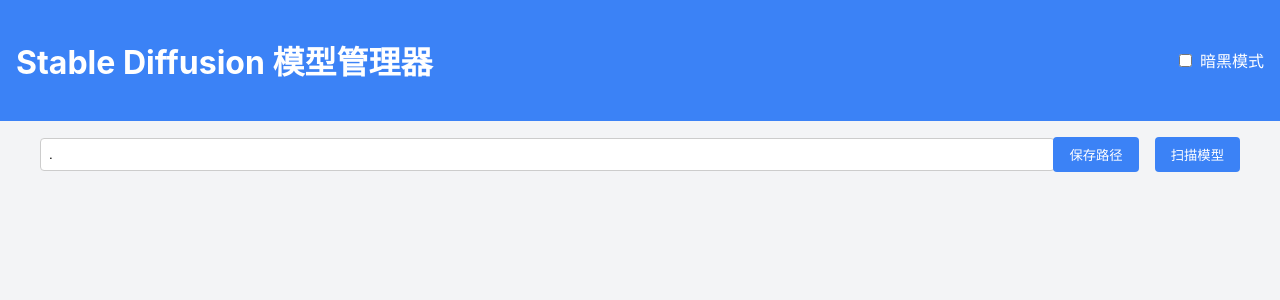
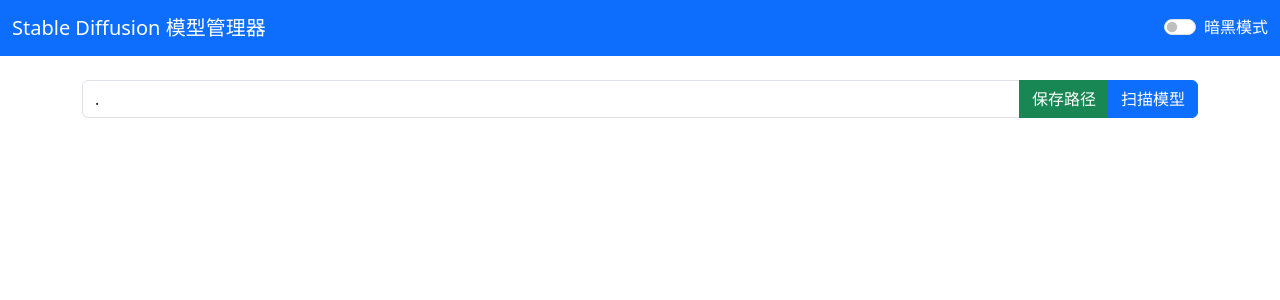
Before and after one commit to c1921/SD-Models-Manager, a FastAPI app: page / in a window 1280 px wide. Shown: the top 300 px of the page. Run offline with FastAPI, Linux system fonts and the light colour scheme; data that the repository does not hold is empty.

Commit message:
样式：修改

```diff
--- a/model_manager.py
+++ b/model_manager.py
@@ -145,8 +145,7 @@ class ModelManager:
                 "type": "未知",
                 "preview_url": None,
                 "description": "未找到模型信息",
-                "download_count": 0,
-                "rating": 0,
+                "baseModel": "未知",
             }
 
         info = model_info.get("info", {})
@@ -160,8 +159,7 @@ class ModelManager:
             "name": model_data.get("name", Path(model_path).name),
             "type": model_data.get("type", "未知"),
             "preview_url": local_preview or preview_url,  # 优先使用本地路径
-            "download_count": model_data.get("downloadCount", 0),
-            "rating": model_data.get("rating", 0),
+            "baseModel": info.get("baseModel", "未知"),
             "url": f"https://civitai.com/models/{info['modelId']}?modelVersionId={info['id']}"
         }
 
--- a/templates/index.html
+++ b/templates/index.html
@@ -4,140 +4,70 @@
     <meta charset="UTF-8">
     <meta name="viewport" content="width=device-width, initial-scale=1.0">
     <title>Stable Diffusion 模型管理器</title>
+    <link href="https://cdn.jsdelivr.net/npm/bootstrap@5.3.3/dist/css/bootstrap.min.css" rel="stylesheet"
+        integrity="sha384-QWTKZyjpPEjISv5WaRU9OFeRpok6YctnYmDr5pNlyT2bRjXh0JMhjY6hW+ALEwIH" crossorigin="anonymous">
+    <script src="https://cdn.jsdelivr.net/npm/bootstrap@5.3.3/dist/js/bootstrap.bundle.min.js"
+        integrity="sha384-YvpcrYf0tY3lHB60NNkmXc5s9fDVZLESaAA55NDzOxhy9GkcIdslK1eN7N6jIeHz"
+        crossorigin="anonymous"></script>
     <style>
-        :root {
-            --primary-color: #3b82f6;
-            --background-color: #f3f4f6;
-            --card-background: #ffffff;
-            --text-color: #1f2937;
+        .card-img-container {
+            position: relative;
+            aspect-ratio: 3/4;
+            overflow: hidden;
+            display: flex;
+            align-items: center;
+            justify-content: center;
         }
-
-        body.dark-mode {
-            --background-color: #1f2937;
-            --card-background: #374151;
-            --text-color: #f3f4f6;
-        }
-
-        body {
-            margin: 0;
-            padding: 0;
-            font-family: -apple-system, BlinkMacSystemFont, "Segoe UI", Roboto, "Helvetica Neue", Arial, sans-serif;
-            background-color: var(--background-color);
-            color: var(--text-color);
-        }
-
-        .header {
-            background-color: var(--primary-color);
-            color: white;
-            padding: 1rem;
-            display: flex;
-            justify-content: space-between;
-            align-items: center;
-        }
-
-        .container {
-            max-width: 1200px;
-            margin: 0 auto;
-            padding: 1rem;
-        }
-
-        .controls {
-            margin-bottom: 2rem;
-            display: flex;
-            gap: 1rem;
-            align-items: center;
-            flex-wrap: wrap;
-        }
-
-        .input-group {
-            flex: 1;
-            min-width: 300px;
-        }
-
-        input[type="text"] {
+        .card-img-container img {
             width: 100%;
-            padding: 0.5rem;
-            border: 1px solid #ccc;
-            border-radius: 4px;
-        }
-
-        button {
-            padding: 0.5rem 1rem;
-            border: none;
-            border-radius: 4px;
-            background-color: var(--primary-color);
-            color: white;
-            cursor: pointer;
-        }
-
-        button:disabled {
-            background-color: #ccc;
-            cursor: not-allowed;
-        }
-
-        .model-grid {
-            display: grid;
-            grid-template-columns: repeat(auto-fill, minmax(300px, 1fr));
-            gap: 1rem;
-        }
-
-        .model-card {
-            background-color: var(--card-background);
-            border-radius: 8px;
-            overflow: hidden;
-            box-shadow: 0 2px 4px rgba(0,0,0,0.1);
-        }
-
-        .model-image {
-            width: 100%;
-            height: 200px;
+            height: 100%;
             object-fit: cover;
         }
-
-        .model-info {
-            padding: 1rem;
+        .card {
+            height: 100%;
+            display: flex;
+            flex-direction: column;
         }
-
-        .model-name {
-            font-size: 1.2rem;
-            font-weight: bold;
-            margin-bottom: 0.5rem;
+        .card-body {
+            flex: 1;
         }
-
-        .loading {
-            text-align: center;
-            padding: 2rem;
-        }
-
-        .error {
-            color: #ef4444;
-            padding: 1rem;
-            background-color: #fee2e2;
-            border-radius: 4px;
-            margin: 1rem 0;
+        .card-title {
+            white-space: nowrap;
+            overflow: hidden;
+            text-overflow: ellipsis;
         }
     </style>
 </head>
 <body>
-    <div class="header">
-        <h1>Stable Diffusion 模型管理器</h1>
-        <label>
-            <input type="checkbox" id="darkModeToggle"> 暗黑模式
-        </label>
+    <nav class="navbar navbar-expand-lg navbar-dark bg-primary">
+        <div class="container-fluid">
+            <span class="navbar-brand">Stable Diffusion 模型管理器</span>
+            <div class="form-check form-switch ms-auto">
+                <input class="form-check-input" type="checkbox" id="darkModeToggle">
+                <label class="form-check-label text-white" for="darkModeToggle">暗黑模式</label>
+            </div>
+        </div>
+    </nav>
+
+    <div class="container mt-4">
+        <div class="row mb-4">
+            <div class="col">
+                <div class="input-group">
+                    <input type="text" class="form-control" id="pathInput" placeholder="请输入模型目录路径">
+                    <button class="btn btn-success" id="savePath">保存路径</button>
+                    <button class="btn btn-primary" id="scanModels">扫描模型</button>
+                </div>
+            </div>
         </div>
 
-    <div class="container">
-        <div class="controls">
-            <div class="input-group">
-                <input type="text" id="pathInput" placeholder="请输入模型目录路径">
+        <div class="alert alert-danger d-none" id="error" role="alert"></div>
+        <div class="text-center d-none" id="loading">
+            <div class="spinner-border text-primary" role="status">
+                <span class="visually-hidden">正在加载...</span>
             </div>
-            <button id="savePath">保存路径</button>
-            <button id="scanModels">扫描模型</button>
         </div>
 
-        <div id="error" class="error" style="display: none;"></div>
-        <div id="loading" class="loading" style="display: none;">正在加载...</div>
-        <div id="modelGrid" class="model-grid"></div>
+        <div class="row row-cols-1 row-cols-sm-2 row-cols-md-3 row-cols-lg-4 row-cols-xl-5 g-3" id="modelGrid"></div>
     </div>
 
     <script>
@@ -150,17 +80,23 @@
         const error = document.getElementById('error');
         const darkModeToggle = document.getElementById('darkModeToggle');
 
+        // 检查系统暗黑模式
+        if (window.matchMedia && window.matchMedia('(prefers-color-scheme: dark)').matches) {
+            darkModeToggle.checked = true;
+            document.body.setAttribute('data-bs-theme', 'dark');
+        }
+
         // 暗黑模式切换
         darkModeToggle.addEventListener('change', (e) => {
-            document.body.classList.toggle('dark-mode', e.target.checked);
+            document.body.setAttribute('data-bs-theme', e.target.checked ? 'dark' : 'light');
         });
 
         // 显示错误信息
         function showError(message) {
             error.textContent = message;
-            error.style.display = 'block';
+            error.classList.remove('d-none');
             setTimeout(() => {
-                error.style.display = 'none';
+                error.classList.add('d-none');
             }, 3000);
         }
 
@@ -206,7 +142,7 @@
         scanModelsBtn.addEventListener('click', async () => {
             try {
                 scanModelsBtn.disabled = true;
-                loading.style.display = 'block';
+                loading.classList.remove('d-none');
 
                 const response = await fetch(`${API_BASE}/scan`, {
                     method: 'POST',
@@ -221,49 +157,53 @@
                 showError(err.message);
             } finally {
                 scanModelsBtn.disabled = false;
-                loading.style.display = 'none';
+                loading.classList.add('d-none');
             }
         });
 
         // 加载模型列表
         async function loadModels() {
             try {
-                loading.style.display = 'block';
+                loading.classList.remove('d-none');
                 modelGrid.innerHTML = '';
 
                 const response = await fetch(`${API_BASE}/models`);
                 const models = await response.json();
 
                 models.forEach(model => {
-                    const card = document.createElement('div');
-                    card.className = 'model-card';
+                    const col = document.createElement('div');
+                    col.className = 'col';
 
                     const imageHtml = model.preview_url ? `
+                        <div class="card-img-container">
                             <img
                                 src="${model.preview_url.startsWith('/static') ? model.preview_url : '/static/images/' + model.preview_url.split('/').pop()}"
-                            class="model-image"
                                 alt="${model.name}"
                                 onerror="this.onerror=null; this.src='${model.preview_url}';"
-                        >` : '';
+                            >
+                        </div>` : '';
 
                     const content = `
+                        <div class="card h-100">
                             ${imageHtml}
-                        <div class="model-info">
-                            <div class="model-name">${model.name}</div>
-                            <div>类型: ${model.type}</div>
-                            <div>下载次数: ${model.download_count}</div>
-                            <div>评分: ${model.rating}</div>
-                            ${model.url ? `<a href="${model.url}" target="_blank">查看详情</a>` : ''}
+                            <div class="card-body">
+                                <h5 class="card-title">${model.name}</h5>
+                                <p class="card-text">
+                                    <small class="d-block">类型: ${model.type}</small>
+                                    <small class="d-block">基础模型: ${model.baseModel || '未知'}</small>
+                                </p>
+                                ${model.url ? `<a href="${model.url}" class="btn btn-primary btn-sm" target="_blank">查看详情</a>` : ''}
+                            </div>
                         </div>
                     `;
 
-                    card.innerHTML = content;
-                    modelGrid.appendChild(card);
+                    col.innerHTML = content;
+                    modelGrid.appendChild(col);
                 });
             } catch (err) {
                 showError('加载模型列表失败');
             } finally {
-                loading.style.display = 'none';
+                loading.classList.add('d-none');
             }
         }
 
```
Lines whose indentation alone changed are shown as unchanged.
